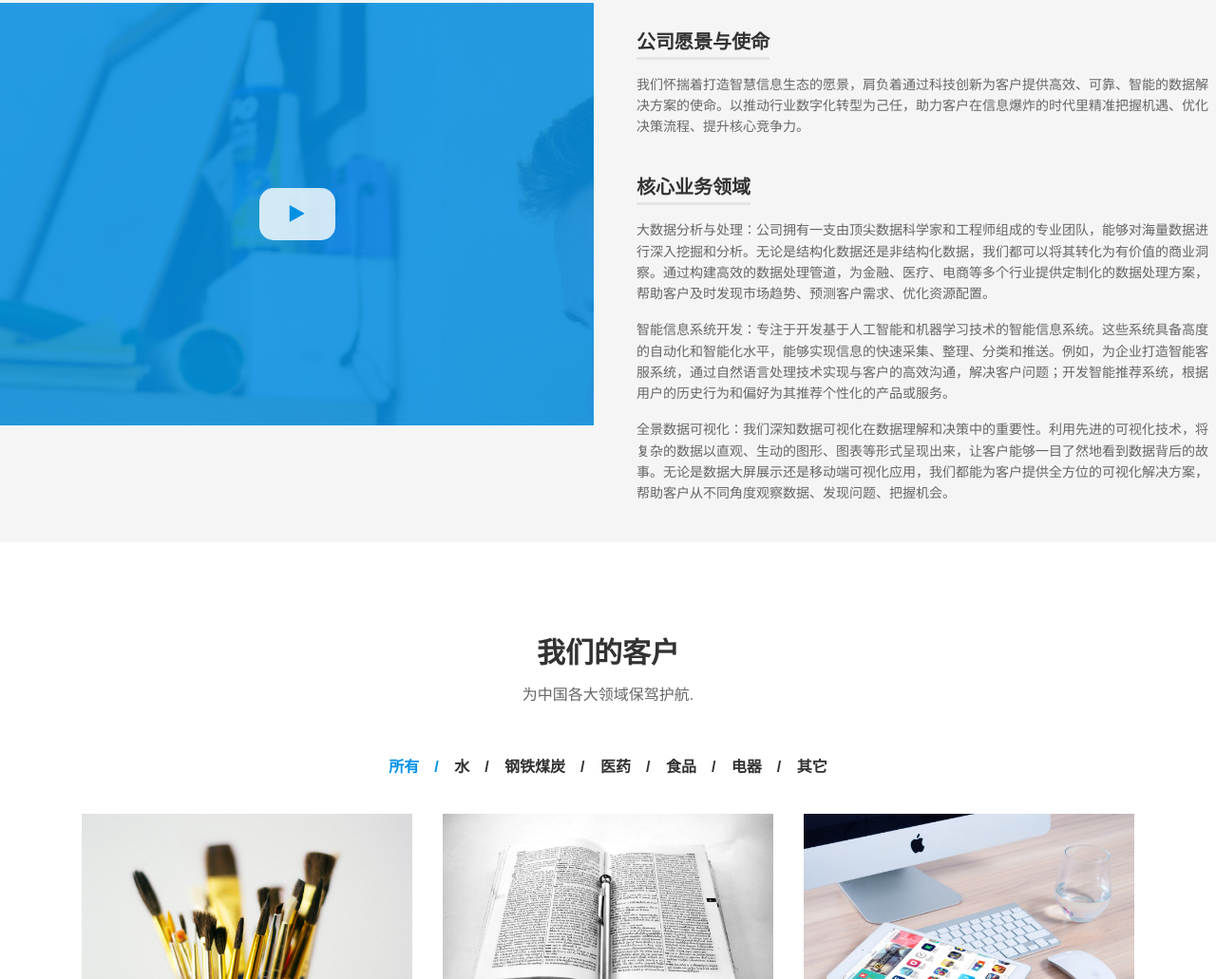
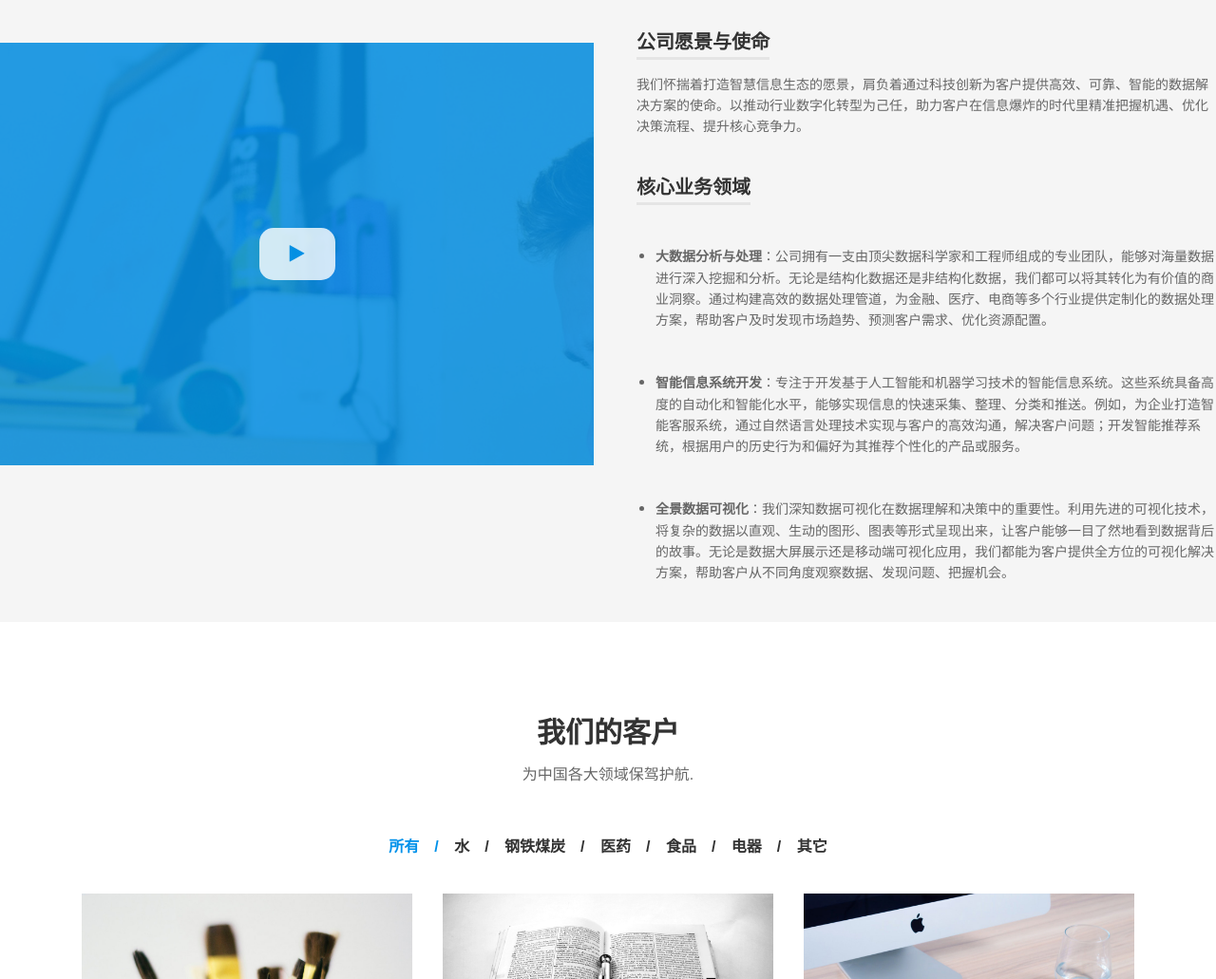
Before and after one commit to ThomasC2017/smarter-qs, a plain HTML site: page index.html in a window 1280 px wide. Shown: the part 2117-3148 px from the top of the page at 95% size. Drawn offline with Linux system fonts and the light colour scheme.

Commit message:
Update index.html

```diff
--- a/index.html
+++ b/index.html
@@ -332,9 +332,9 @@
 							</li>
 							<li>
 								<h3>核心业务领域</h3>
-								<p><span style="bold: true">大数据分析与处理</span>：公司拥有一支由顶尖数据科学家和工程师组成的专业团队，能够对海量数据进行深入挖掘和分析。无论是结构化数据还是非结构化数据，我们都可以将其转化为有价值的商业洞察。通过构建高效的数据处理管道，为金融、医疗、电商等多个行业提供定制化的数据处理方案，帮助客户及时发现市场趋势、预测客户需求、优化资源配置。</p>
-								<p>智能信息系统开发：专注于开发基于人工智能和机器学习技术的智能信息系统。这些系统具备高度的自动化和智能化水平，能够实现信息的快速采集、整理、分类和推送。例如，为企业打造智能客服系统，通过自然语言处理技术实现与客户的高效沟通，解决客户问题；开发智能推荐系统，根据用户的历史行为和偏好为其推荐个性化的产品或服务。</p>
-								<p>全景数据可视化：我们深知数据可视化在数据理解和决策中的重要性。利用先进的可视化技术，将复杂的数据以直观、生动的图形、图表等形式呈现出来，让客户能够一目了然地看到数据背后的故事。无论是数据大屏展示还是移动端可视化应用，我们都能为客户提供全方位的可视化解决方案，帮助客户从不同角度观察数据、发现问题、把握机会。</p>
+								<li style="list-style-type: disc; margin-left: 20px;"><p><span style="font-weight: bold;">大数据分析与处理</span>：公司拥有一支由顶尖数据科学家和工程师组成的专业团队，能够对海量数据进行深入挖掘和分析。无论是结构化数据还是非结构化数据，我们都可以将其转化为有价值的商业洞察。通过构建高效的数据处理管道，为金融、医疗、电商等多个行业提供定制化的数据处理方案，帮助客户及时发现市场趋势、预测客户需求、优化资源配置。</p></li>
+								<li style="list-style-type: disc; margin-left: 20px;"><p><span style="font-weight: bold;">智能信息系统开发</span>：专注于开发基于人工智能和机器学习技术的智能信息系统。这些系统具备高度的自动化和智能化水平，能够实现信息的快速采集、整理、分类和推送。例如，为企业打造智能客服系统，通过自然语言处理技术实现与客户的高效沟通，解决客户问题；开发智能推荐系统，根据用户的历史行为和偏好为其推荐个性化的产品或服务。</p></li>
+								<li style="list-style-type: disc; margin-left: 20px;"><p><span style="font-weight: bold;">全景数据可视化</span>：我们深知数据可视化在数据理解和决策中的重要性。利用先进的可视化技术，将复杂的数据以直观、生动的图形、图表等形式呈现出来，让客户能够一目了然地看到数据背后的故事。无论是数据大屏展示还是移动端可视化应用，我们都能为客户提供全方位的可视化解决方案，帮助客户从不同角度观察数据、发现问题、把握机会。</p></li>
 							</li>
 						</ul>
 					</div>
```
